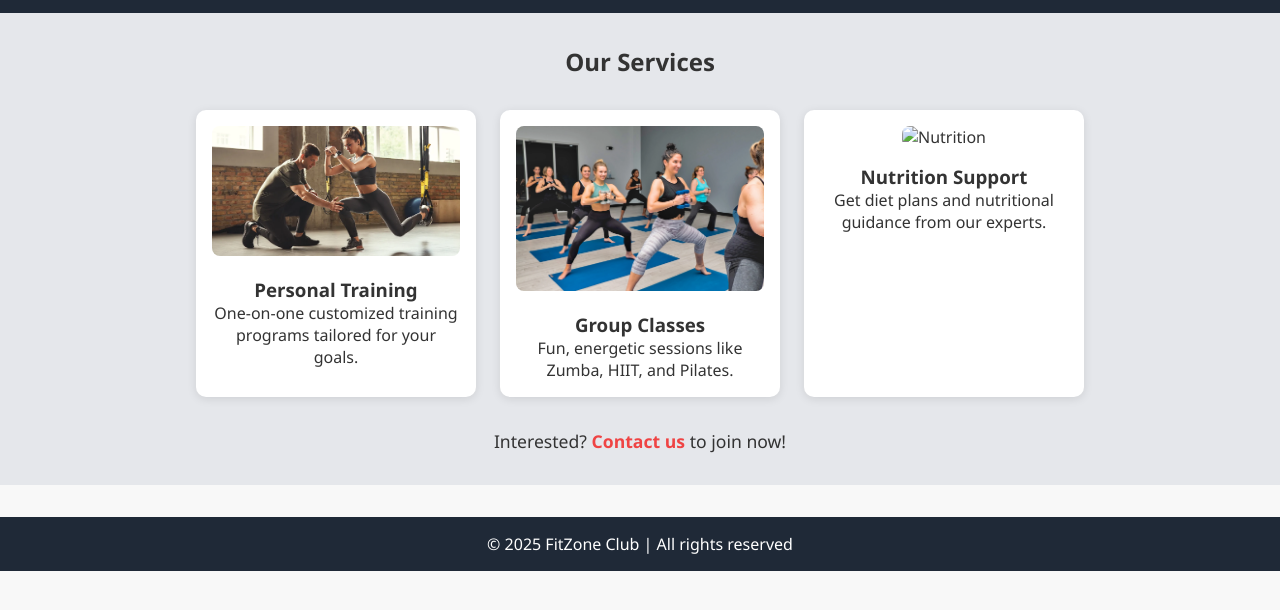
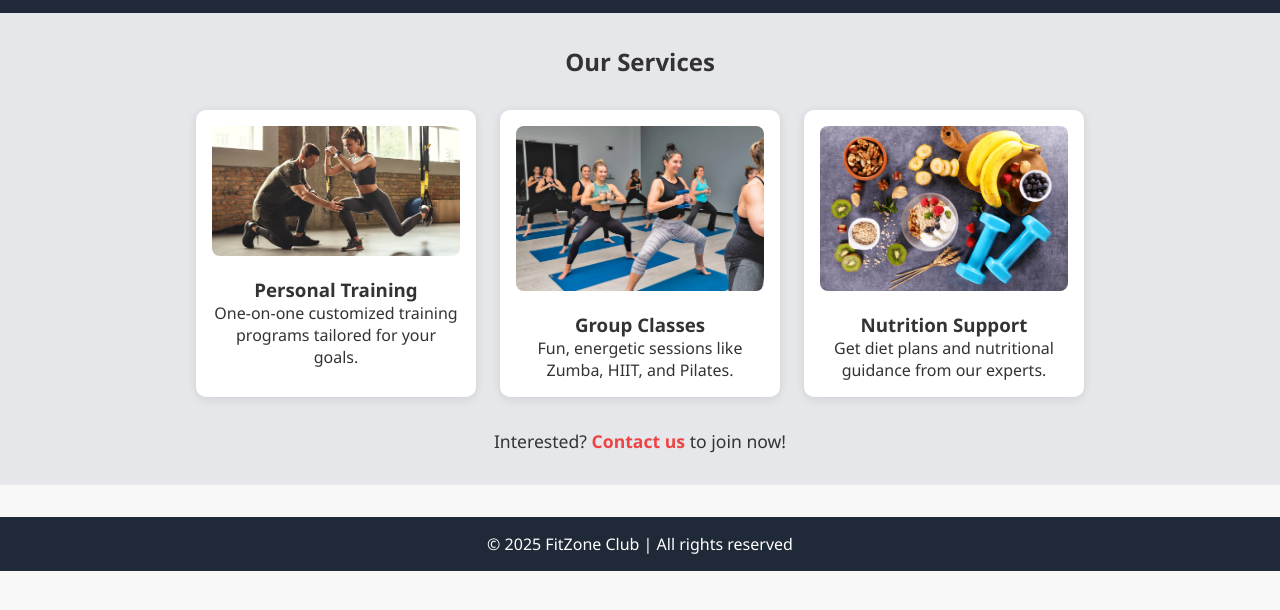
Before and after one commit to URK23CS1241/fitnessweb, a plain HTML site: page details.html in a window 1280 px wide. Shown: the part 52-662 px from the top of the page. Drawn offline with Linux system fonts and the light colour scheme.

Commit message:
Update details.html

```diff
--- a/details.html
+++ b/details.html
@@ -28,7 +28,7 @@
         <p>Fun, energetic sessions like Zumba, HIIT, and Pilates.</p>
       </div>
       <div class="service">
-        <img src="" alt="Nutrition">
+        <img src="fitebo_-_arts_all_photos-min_16875938033607936.png" alt="Nutrition">
         <h3>Nutrition Support</h3>
         <p>Get diet plans and nutritional guidance from our experts.</p>
       </div>
```
